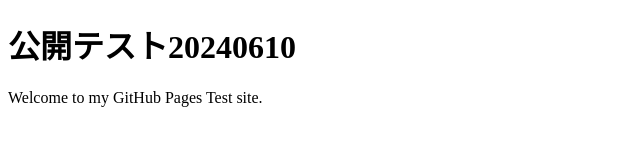
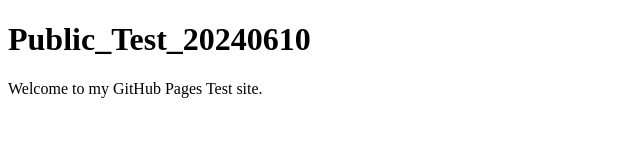
Before and after one commit to ht202111/GitHubPagesTest, a plain HTML site: page index.html in a window 1280 px wide. Shown: the whole page, without its empty margins (0-640 px from the left). Drawn offline with Linux system fonts and the light colour scheme.

Commit message:
add,タイトル

```diff
--- a/index.html
+++ b/index.html
@@ -6,7 +6,7 @@
     <title>My GitHub Page TEST</title>
 </head>
 <body>
-    <h1>公開テスト20240610</h1>
+    <h1>Public_Test_20240610</h1>
     <p>Welcome to my GitHub Pages Test site.</p>
 </body>
 </html>
```
